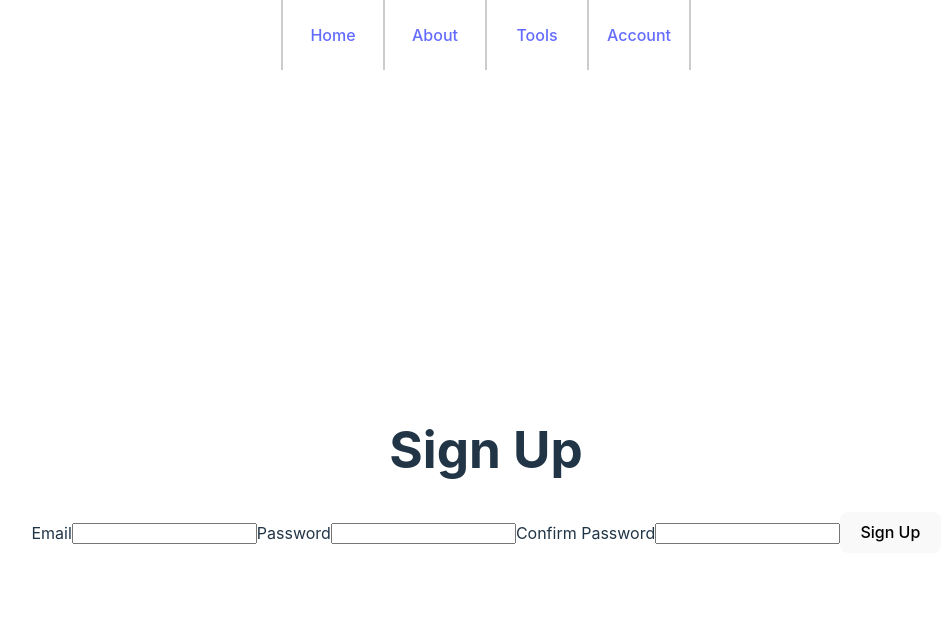
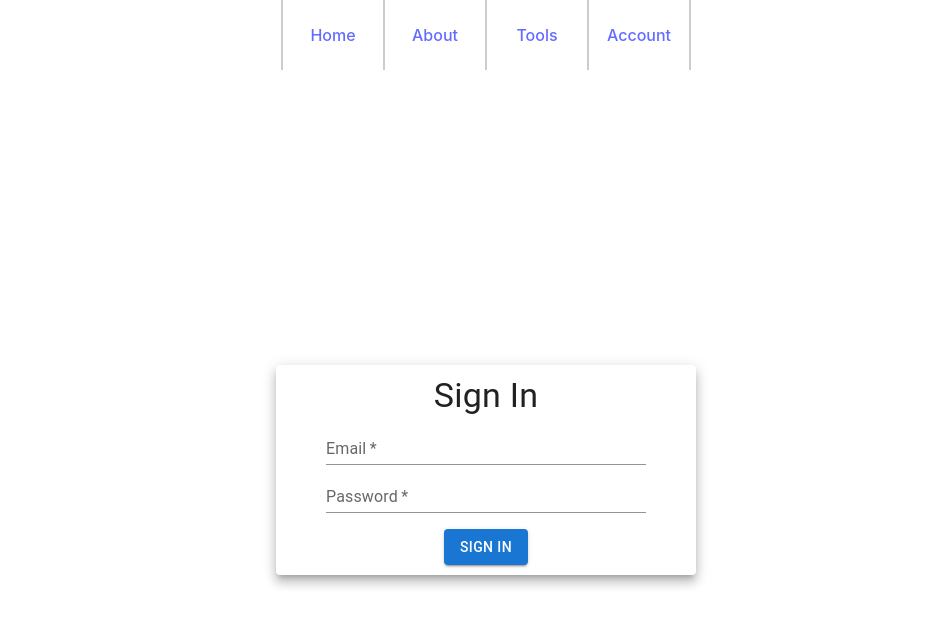
Before and after one commit to Old-Lai/budgeting, a React (Vite) app in the folder frontend/: page /profile in a window 1280 px wide. Shown: the top 626 px of the page, without its empty margins (154-1105 px from the left). Built offline with nearby package versions, Linux system fonts and the light colour scheme; no server answers.

Commit message:
commented out encryption test

```diff
--- a/frontend/package.json
+++ b/frontend/package.json
@@ -14,6 +14,7 @@
     "@emotion/styled": "^11.11.0",
     "@mui/icons-material": "^5.15.12",
     "@mui/material": "^5.15.12",
+    "crypto-js": "^4.2.0",
     "react": "^18.2.0",
     "react-dom": "^18.2.0",
     "react-router-dom": "^6.22.2",
--- a/frontend/src/App.jsx
+++ b/frontend/src/App.jsx
@@ -27,7 +27,7 @@ const router = createBrowserRouter([{
     },
     {
       path: '/profile',
-      element: <SignUp/>,
+      element: <SignIn/>,
     }
   ],
 }])
--- a/frontend/src/pages/account/sign_in/SignIn.jsx
+++ b/frontend/src/pages/account/sign_in/SignIn.jsx
@@ -1,15 +1,30 @@
+import * as React from 'react';
+import CryptoJS from 'crypto-js';
+import Paper from '@mui/material/Paper';
+import Box from '@mui/material/Box';
+import TextField from '@mui/material/TextField';
+import { Button, Typography } from '@mui/material';
 
 export default function SignIn() {
+    console.log(import.meta.env.VITE_ENCRYPTION_KEY);
+    const test = CryptoJS.AES.encrypt("{test: 'test'}", import.meta.env.VITE_ENCRYPTION_KEY).toString();
+    console.log("encrypted", test);
+    console.log("decrypted", CryptoJS.AES.decrypt(test, import.meta.env.VITE_ENCRYPTION_KEY).toString(CryptoJS.enc.Utf8));
     return (
-        <main>
-        <h1>Sign In</h1>
-        <form>
-            <label htmlFor="email">Email</label>
-            <input type="email" id="email" name="email" required />
-            <label htmlFor="password">Password</label>
-            <input type="password" id="password" name="password" required />
-            <button type="submit">Sign In</button>
-        </form>
-        </main>
+        <Box
+            sx={{
+            p: 2,
+            borderRadius: 2,
+            }}
+        >
+            <Paper elevation={8} sx={{padding: "10px 50px",}}>
+                <Typography variant="h4" align="center">Sign In</Typography>
+                <Box component="form" sx={{display:'flex',flexDirection:"column", alignItems:"center"}}>
+                    <TextField required id="email" label="Email" variant="standard" sx={{minWidth:"20em"}}/>
+                    <TextField required id="password" label="Password" variant="standard" sx={{minWidth:"20em"}}/>
+                    <Button type="submit" variant="contained" sx={{marginTop:2, maxWidth:"9rem"}}>Sign In</Button>
+                </Box>
+            </Paper>
+        </Box>
     );
 }
```
Also changed, not shown: 1 other file (tests, documents, lock files or other folders).
